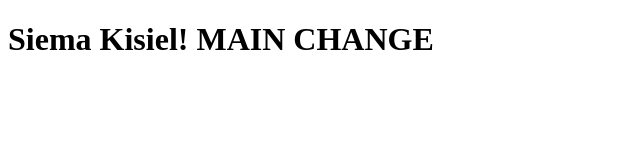
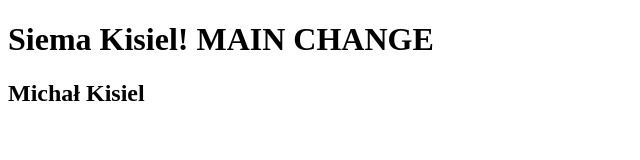
Before and after one commit to mickis91/testing-repository, a plain HTML site: page index.html in a window 1280 px wide. Shown: the whole page, without its empty margins (0-640 px from the left). Drawn offline with Linux system fonts and the light colour scheme.

Commit message:
Modified index.html - add h2

```diff
--- a/index.html
+++ b/index.html
@@ -8,5 +8,6 @@
 </head>
 <body>
     <h1>Siema Kisiel! MAIN CHANGE</h1>
+    <h2>Michał Kisiel</h2>
 </body>
 </html>
```
